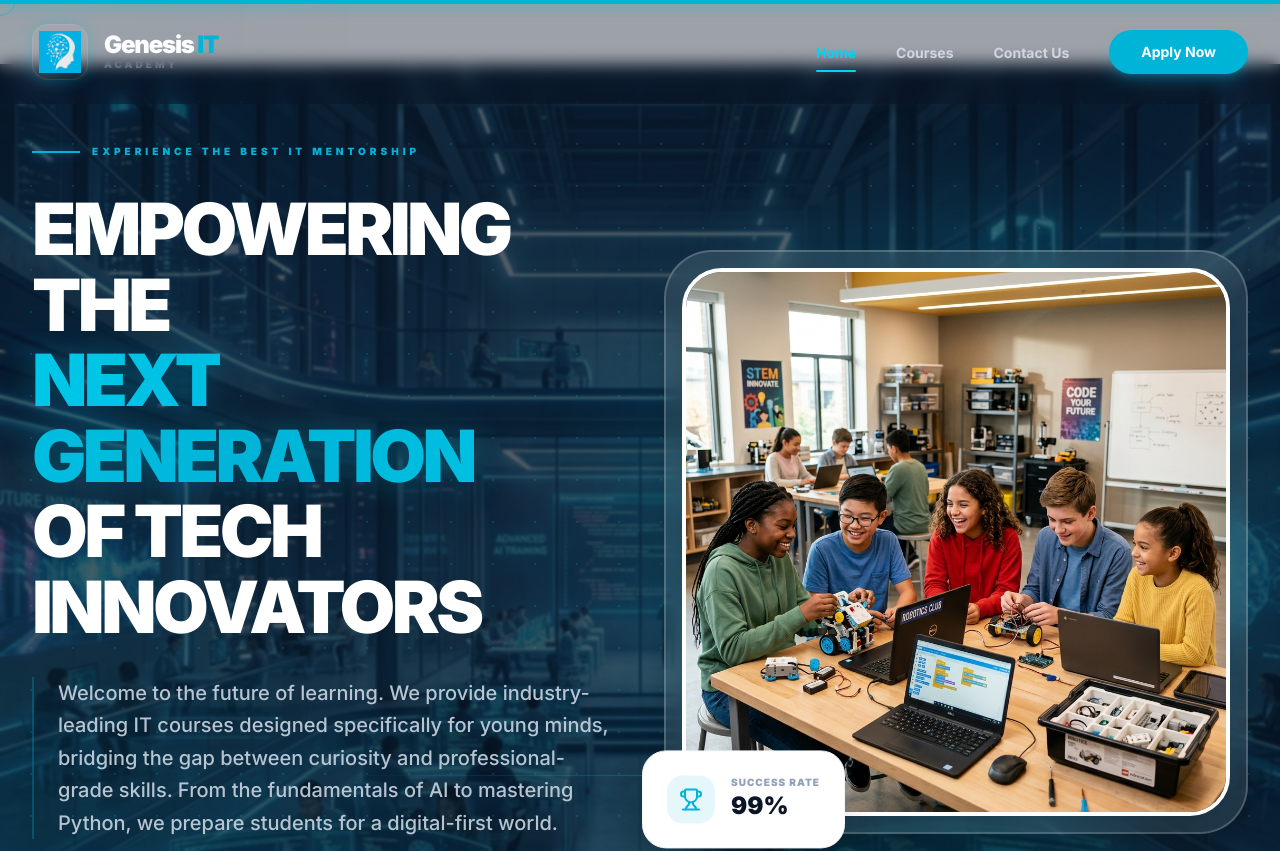
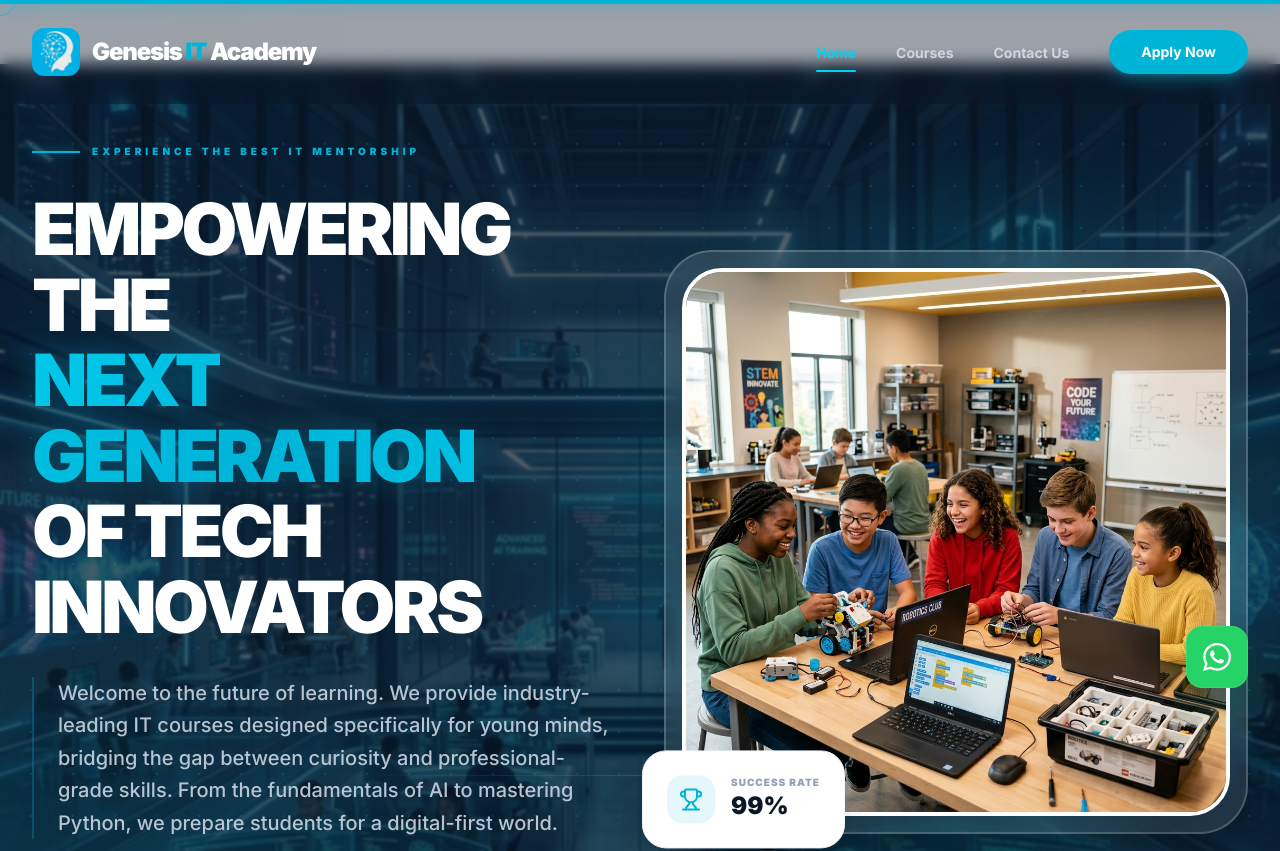
Before and after one commit to SustyDigiMarketers/Genesis-IT-Academy, a React (Vite) app: page / in a window 1280 px wide. Shown: the top 851 px of the page. Built offline with nearby package versions, Linux system fonts and the light colour scheme.

Commit message:
feat: update branding, courses, contact info, and floating UI elements

```diff
--- a/src/components/Layout.tsx
+++ b/src/components/Layout.tsx
@@ -103,23 +103,20 @@
 
       <div className="max-w-7xl mx-auto px-4 sm:px-6 lg:px-8">
         <div className="flex justify-between h-16 items-center">
-          <Link to="/" className="flex items-center space-x-2 sm:space-x-4 group min-w-max">
+          <Link to="/" className="flex items-center space-x-3 group min-w-max">
             <motion.div
               whileHover={{ rotate: 360 }}
               transition={{ duration: 0.8 }}
-              className="w-10 h-10 sm:w-14 sm:h-14 flex items-center justify-center rounded-2xl overflow-hidden shadow-[0_0_15px_rgba(0,180,216,0.3)] bg-white/5 border border-white/10 p-1.5"
+              className="w-10 h-10 sm:w-12 sm:h-12 flex items-center justify-center rounded-xl overflow-hidden"
             >
               <img src="/logo.png" alt="Logo" className="w-full h-full object-contain" />
             </motion.div>
-            <div className="flex flex-col">
-              <span className={cn(
-                "text-lg sm:text-2xl font-black tracking-tighter transition-colors leading-none",
-                "text-white group-hover:text-cyan-400"
-              )}>
-                Genesis <span className="text-brand-blue">IT</span>
-              </span>
-              <span className="text-[8px] sm:text-[10px] font-black uppercase tracking-[0.3em] text-gray-500 group-hover:text-cyan-400/50 transition-colors">Academy</span>
-            </div>
+            <span className={cn(
+              "text-lg sm:text-2xl font-black tracking-tighter transition-colors leading-none",
+              "text-white group-hover:text-cyan-400 flex items-center gap-2"
+            )}>
+              <span>Genesis <span className="text-brand-blue">IT</span> Academy</span>
+            </span>
           </Link>
 
           {/* Desktop Navigation */}
@@ -217,7 +214,6 @@
 };
 
 const Footer = () => {
-  const scrollToTop = () => window.scrollTo({ top: 0, behavior: 'smooth' });
 
   return (
     <footer className="relative bg-brand-darker text-white pt-24 pb-12 overflow-hidden border-t border-white/5">
@@ -240,13 +236,16 @@
         >
           <motion.div variants={{ hidden: { opacity: 0, y: 20 }, show: { opacity: 1, y: 0 } }} className="space-y-8">
             <Link to="/" className="flex items-center space-x-4 group whitespace-nowrap">
-              <div className="w-16 h-16 group-hover:scale-110 rounded-2xl overflow-hidden shadow-[0_0_20px_rgba(0,180,216,0.4)] transition-transform bg-white/5 border border-white/10 p-2 flex items-center justify-center">
+              <motion.div
+                whileHover={{ rotate: 360 }}
+                transition={{ duration: 0.8 }}
+                className="w-10 h-10 sm:w-12 sm:h-12 flex items-center justify-center rounded-xl overflow-hidden"
+              >
                 <img src="/logo.png" alt="Logo" className="w-full h-full object-contain" />
-              </div>
-              <div className="flex flex-col">
-                <span className="text-2xl font-black tracking-tighter leading-none">Genesis <span className="text-brand-blue">IT</span></span>
-                <span className="text-xs font-black uppercase tracking-[0.4em] text-gray-500">Academy</span>
-              </div>
+              </motion.div>
+              <span className="text-xl font-black tracking-tighter leading-none flex items-center gap-2 text-white">
+                <span>Genesis <span className="text-brand-blue">IT</span> Academy</span>
+              </span>
             </Link>
             <p className="text-gray-400 text-lg leading-relaxed font-medium">
               Empowering the next generation of developers through hands-on mentorship and industry-standard projects.
@@ -363,16 +362,7 @@
           <div className="flex items-center gap-8">
             <div className="flex gap-6 text-sm font-bold text-gray-400">
               <Link to="/terms" className="hover:text-cyan-400 transition-colors">Terms & Conditions</Link>
-              <Link to="/" className="hover:text-cyan-400 transition-colors">Privacy</Link>
             </div>
-            <motion.button
-              whileHover={{ scale: 1.1 }}
-              whileTap={{ scale: 0.9 }}
-              onClick={scrollToTop}
-              className="p-4 bg-brand-blue text-white rounded-2xl shadow-lg shadow-brand-blue/20 hover:bg-brand-blue-hover"
-            >
-              <ArrowUp size={20} />
-            </motion.button>
           </div>
         </motion.div>
       </div>
@@ -380,10 +370,79 @@
   );
 };
 
+const WhatsAppButton = () => {
+  return (
+    <motion.a
+      href="https://wa.me/94760501061"
+      target="_blank"
+      rel="noopener noreferrer"
+      initial={{ scale: 0, opacity: 0, y: 20 }}
+      animate={{ scale: 1, opacity: 1, y: 0 }}
+      whileHover={{ scale: 1.1, y: -5 }}
+      whileTap={{ scale: 0.9 }}
+      className="fixed bottom-28 right-8 z-[100] p-4 bg-[#25D366] text-white rounded-2xl shadow-2xl shadow-green-500/30 flex items-center justify-center transition-all group border border-white/10"
+    >
+      <svg
+        viewBox="0 0 24 24"
+        className="w-7 h-7 fill-current"
+        xmlns="http://www.w3.org/2000/svg"
+      >
+        <path d="M17.472 14.382c-.297-.149-1.758-.867-2.03-.967-.273-.099-.471-.148-.67.15-.197.297-.767.966-.94 1.164-.173.199-.347.223-.644.075-.297-.15-1.255-.463-2.39-1.475-.883-.788-1.48-1.761-1.653-2.059-.173-.297-.018-.458.13-.606.134-.133.298-.347.446-.52.149-.174.198-.298.298-.497.099-.198.05-.371-.025-.52-.075-.149-.669-1.612-.916-2.207-.242-.579-.487-.5-.669-.51-.173-.008-.371-.01-.57-.01-.198 0-.52.074-.792.372-.272.297-1.04 1.016-1.04 2.479 0 1.462 1.065 2.875 1.213 3.074.149.198 2.096 3.2 5.077 4.487.709.306 1.262.489 1.694.625.712.227 1.36.195 1.871.118.571-.085 1.758-.719 2.006-1.413.248-.694.248-1.289.173-1.413-.074-.124-.272-.198-.57-.347m-5.421 7.403h-.004a9.87 9.87 0 01-5.031-1.378l-.361-.214-3.741.982.998-3.648-.235-.374a9.86 9.86 0 01-1.51-5.26c.001-5.45 4.436-9.884 9.888-9.884 2.64 0 5.122 1.03 6.988 2.898a9.825 9.825 0 012.893 6.994c-.003 5.45-4.437 9.884-9.885 9.884m8.413-18.297A11.815 11.815 0 0012.05 0C5.495 0 .16 5.335.157 11.892c0 2.096.547 4.142 1.588 5.945L.057 24l6.305-1.654a11.882 11.882 0 005.683 1.448h.005c6.554 0 11.89-5.335 11.893-11.893a11.821 11.821 0 00-3.48-8.413Z" />
+      </svg>
+      <span className="absolute right-full mr-4 bg-brand-dark/90 backdrop-blur-md text-white px-4 py-2 rounded-xl text-sm font-bold opacity-0 group-hover:opacity-100 transition-all translate-x-2 group-hover:translate-x-0 whitespace-nowrap shadow-xl pointer-events-none border border-white/10 uppercase tracking-widest hidden sm:block">
+        Chat with us
+      </span>
+    </motion.a>
+  );
+};
+
+const ScrollToTopButton = () => {
+  const [isVisible, setIsVisible] = React.useState(false);
+
+  React.useEffect(() => {
+    const toggleVisibility = () => {
+      if (window.scrollY > 300) {
+        setIsVisible(true);
+      } else {
+        setIsVisible(false);
+      }
+    };
+    window.addEventListener('scroll', toggleVisibility);
+    return () => window.removeEventListener('scroll', toggleVisibility);
+  }, []);
+
+  const scrollToTop = () => {
+    window.scrollTo({
+      top: 0,
+      behavior: 'smooth'
+    });
+  };
+
+  return (
+    <AnimatePresence>
+      {isVisible && (
+        <motion.button
+          initial={{ opacity: 0, scale: 0, y: 20 }}
+          animate={{ opacity: 1, scale: 1, y: 0 }}
+          exit={{ opacity: 0, scale: 0, y: 20 }}
+          whileHover={{ scale: 1.1, y: -5 }}
+          whileTap={{ scale: 0.9 }}
+          onClick={scrollToTop}
+          className="fixed bottom-8 right-8 z-[100] p-4 bg-brand-blue text-white rounded-2xl shadow-lg shadow-brand-blue/20 hover:bg-brand-blue-hover transition-all flex items-center justify-center border border-white/10"
+        >
+          <ArrowUp size={20} />
+        </motion.button>
+      )}
+    </AnimatePresence>
+  );
+};
+
 const Layout = ({ children }: { children: React.ReactNode }) => {
   return (
     <>
       <CursorFollower />
+      <WhatsAppButton />
+      <ScrollToTopButton />
       <div className="flex flex-col min-h-screen">
         <Navbar />
         <main className="flex-grow">
--- a/src/pages/Contact.tsx
+++ b/src/pages/Contact.tsx
@@ -127,7 +127,7 @@
               </div>
               <div className="space-y-8">
                 {[
-                  { icon: <Mail size={24} />, title: "Email", detail: "genesisitacademy00@gmail.com", sub: "Response within 24 hours", glow: "hover:shadow-brand-blue/10" },
+                  { icon: <Mail size={24} />, title: "Email", detail: "genesisitacademy00@gmail.com", sub: "", glow: "hver:shadow-brand-blue/10" },
                   { icon: <Phone size={24} />, title: "Phone", detail: "076 050 1061", sub: "Mon-Sat, 9AM-7PM", glow: "hover:shadow-emerald-500/10", link: "tel:0760501061" },
                   { icon: <MapPin size={24} />, title: "Location", detail: "137, George E.De Silva Mawatha,", sub: "Kandy, Sri Lanka.", glow: "hover:shadow-rose-500/10" }
                 ].map((item, i) => (
--- a/src/pages/Courses.tsx
+++ b/src/pages/Courses.tsx
@@ -99,7 +99,7 @@
             className="group/btn relative inline-flex items-center gap-4 bg-brand-blue text-white px-10 py-5 rounded-md font-black text-sm uppercase tracking-[0.2em] overflow-hidden"
           >
             <div className="absolute inset-0 bg-white/10 translate-x-[-100%] group-hover/btn:translate-x-[100%] transition-transform duration-500" />
-            ENROLL IN MODULE <ArrowRight className="w-5 h-5 group-hover/btn:translate-x-2 transition-transform" />
+            ENROLL <ArrowRight className="w-5 h-5 group-hover/btn:translate-x-2 transition-transform" />
           </Link>
         </motion.div>
       </div>
```
